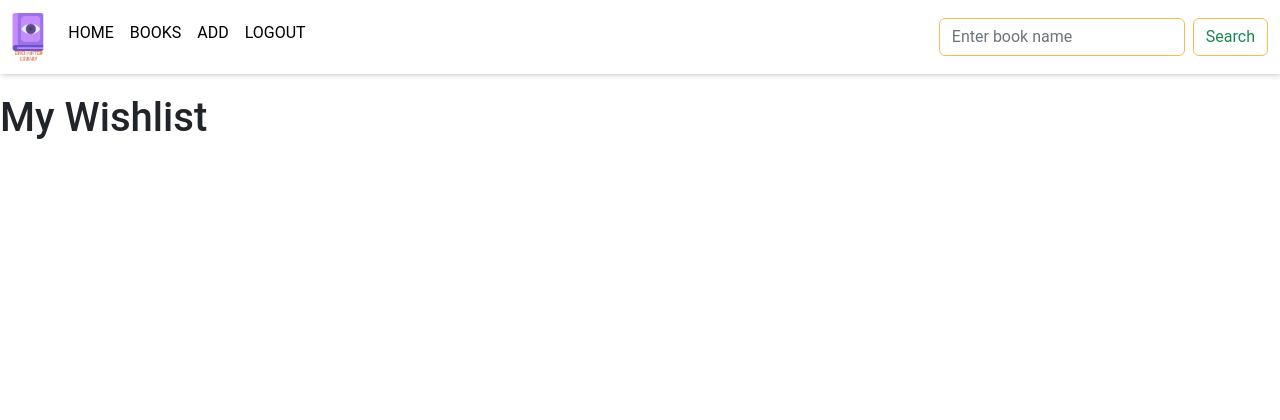
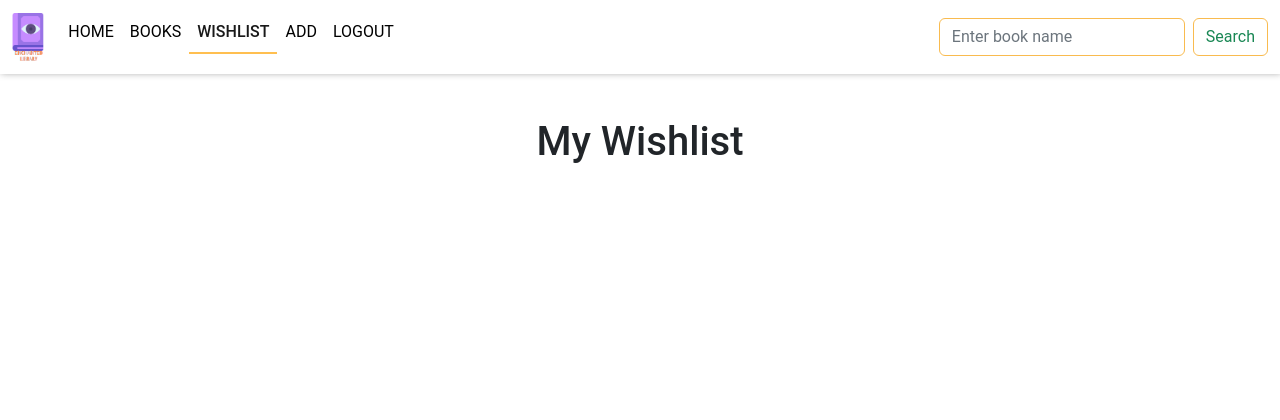
Before and after one commit to hubkinza/django-fullstack-project, a Django app: page /books/wishlist_page/ in a window 1280 px wide. Shown: the top 420 px of the page. Run offline with Django 4.2, Linux system fonts and the light colour scheme; the visitor is signed in with stand-in values (Sample User, id 1); data that the repository does not hold is empty; some libraries are stand-ins or nearby versions.

Commit message:
update styling for wishlist

```diff
--- a/books/templates/books/book_details.html
+++ b/books/templates/books/book_details.html
@@ -36,11 +36,12 @@ It consists of a container with a row containing two columns:
                             </p>
                         </div>
                         <div>
+                            <a href="#" class="wishlist_btn btn btn-primary w-25"> Add to wishlist</a>
                             <!--Handling EDIT and DELETE -->
                             {% if request.user == book.user %}
                             <div class="text-center my-3">
                                 <a href="{% url 'edit_book' book.id %}" class="edit_btn btn btn-primary w-25">Edit</a>
-                                <a href="{% url 'wishlist_page' %}" class="wishlist_btn btn btn-primary w-25">wishlist</a>
+
                                 <a href="#" class="delete_btn btn btn-primary w-25" data-bs-toggle="modal"
                                     data-bs-target="#delete-book-{{ book.id }}">Delete</a>
 
--- a/books/templates/books/wishlist.html
+++ b/books/templates/books/wishlist.html
@@ -1,14 +1,23 @@
 {% extends "base.html" %}
 {% load static %}
 {% block content %}
-
-<h1>My Wishlist</h1>
-{% for wishlist in list %}
-    <ul>
-
-      <li>{{ wishlist.book.title }}</li>
-
-    </ul>
-{% endfor %}
-
+<div class="container text-center">
+  <div class="row justify-content-center">
+    <div class="col-md-8">
+      <h1 class="my-4">My Wishlist</h1>
+      <div class="card-deck">
+        {% for wishlist in list %}
+        <div class="card mb-4 shadow-sm">
+          <img src="{{ wishlist.book.image.url }}" class="card-img-top" alt="{{ wishlist.book.title }}">
+          <div class="card-body">
+            <h5 class="card-title mb-0"><strong>{{ wishlist.book.title }}</strong></h5>
+            <!-- Any additional information or buttons can go here -->
+            <a href="#" class="btn btn-sm btn-outline-secondary">Remove</a>
+          </div>
+        </div>
+        {% endfor %}
+      </div>
+    </div>
+  </div>
+</div>
 {% endblock %}
--- a/templates/includes/header.html
+++ b/templates/includes/header.html
@@ -21,17 +21,23 @@
           </li>
 
           {% if request.user.is_authenticated %}
+
           <li class="nav-item">
             <a class="nav-link {% if url_name == 'books' %}active{% endif %}" aria-current="page"
               href="{% url 'books' %}">BOOKS</a>
           </li>
-          <li>
+          <li class="nav-item">
+            <a class="nav-link {% if url_name == 'wishlist_page' %}active{% endif %}" aria-current="page"
+              href="{% url 'wishlist_page' %}">WISHLIST</a>
+          </li>
 
 
-          <li class="nav-item">
-            <a class="nav-link {% if url_name == 'add_book' %}active{% endif %}" href="{% url 'AddBook' %}">ADD
-              </a>
-          </li>
+             {% if user.is_staff %}
+               <li class="nav-item">
+               <a class="nav-link {% if url_name == 'add_book' %}active{% endif %}" href="{% url 'AddBook' %}">ADD
+               </a>
+               </li>
+              {% endif %}
 
           <li class="nav-item">
             <a class="nav-link {% if url_name == 'accounts_logout' %}active{% endif %}" href="/accounts/logout/">LOGOUT</a>
```
Also changed, not shown: books/templates/books/LikedBook.html (deleted).
